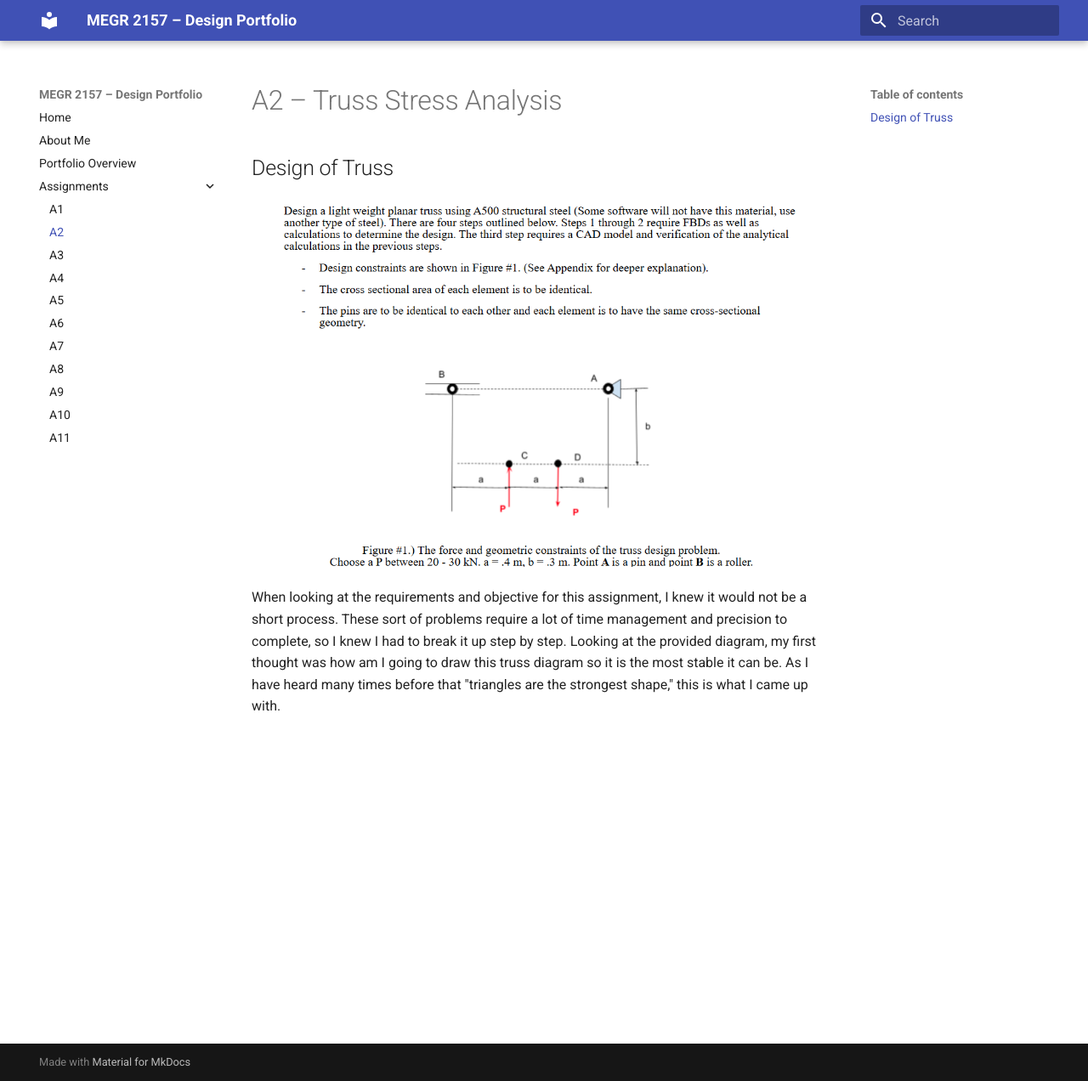
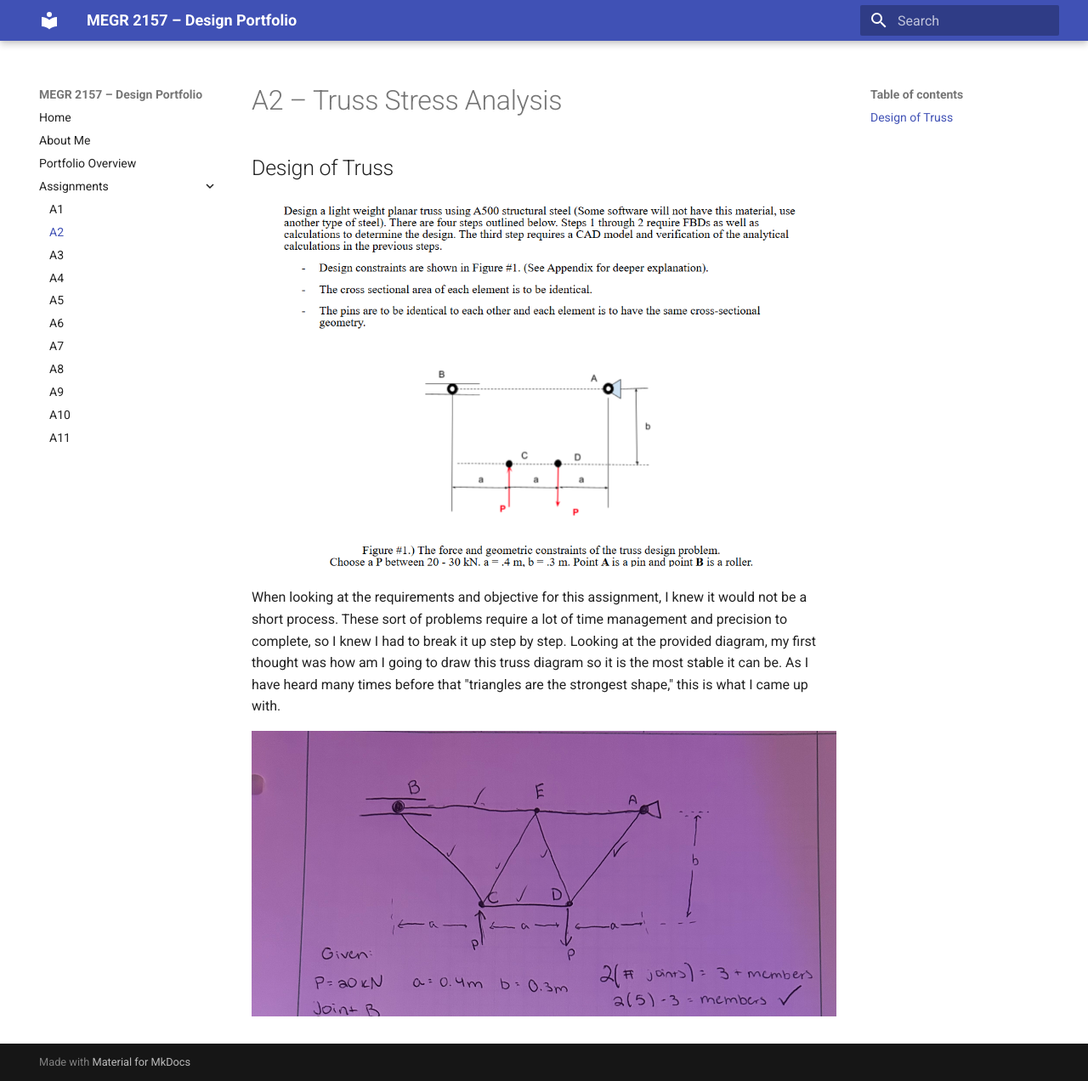
Before and after one commit to bspinne2/megr2157-portfolio, an MkDocs documentation site: the page built from docs/assignments/A02/index.md, in a window 1280 px wide and 1272 px high. Shown: the whole window at 85% size. Built offline with MkDocs 1.6.1 and Material for MkDocs 9.7.7, drawn with Linux system fonts in a browser that asks for light colours.

Commit message:
Update index.md

```diff
--- a/docs/assignments/A02/index.md
+++ b/docs/assignments/A02/index.md
@@ -5,3 +5,5 @@
 ![Screenshot Description](Screenshot%202026-09-02%20213946.png)
 
 When looking at the requirements and objective for this assignment, I knew it would not be a short process. These sort of problems require a lot of time management and precision to complete, so I knew I had to break it up step by step. Looking at the provided diagram, my first thought was how am I going to draw this truss diagram so it is the most stable it can be. As I have heard many times before that "triangles are the strongest shape," this is what I came up with.
+
+![Image 1 Description](IMG_2881.jpeg)
```
